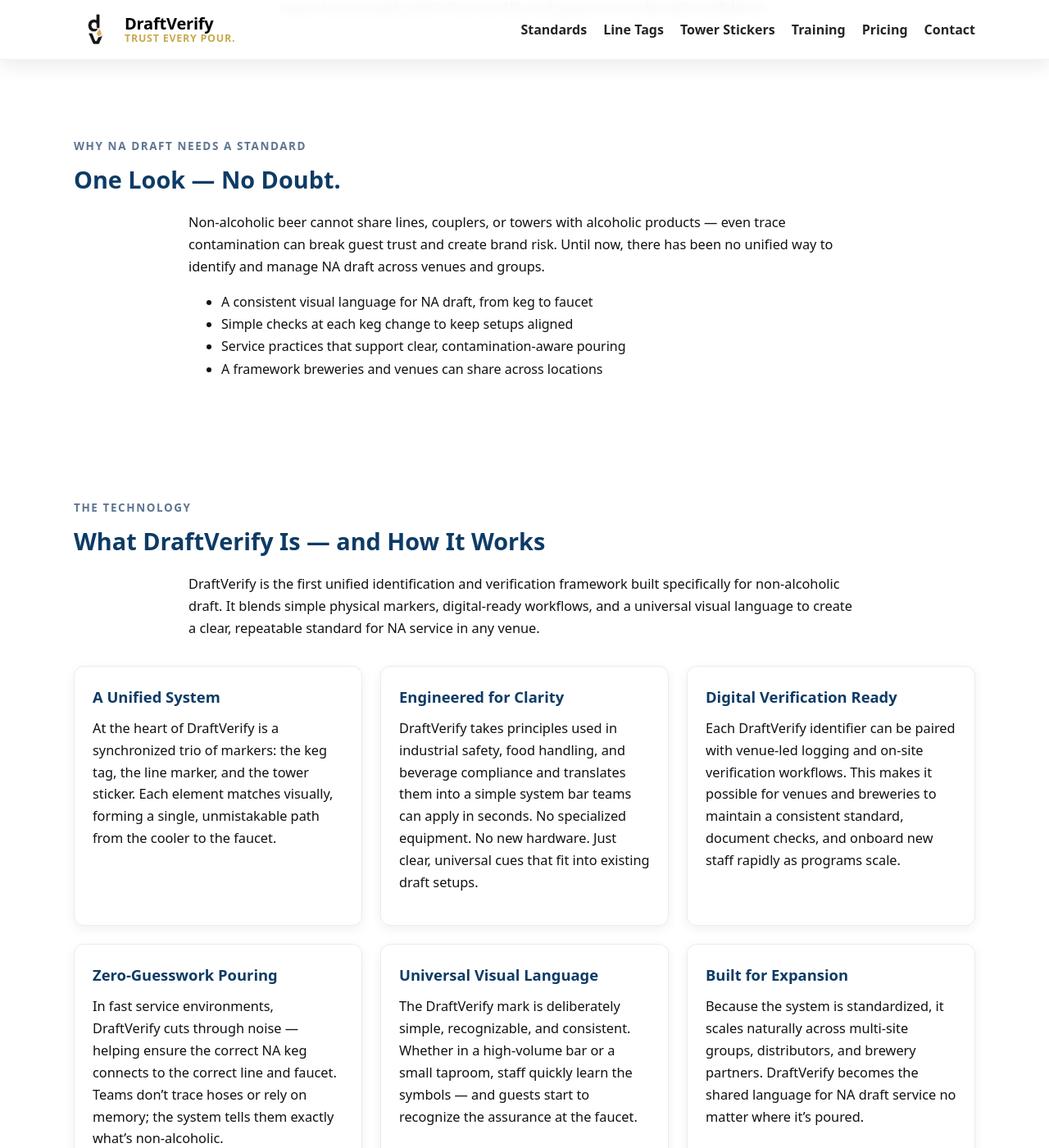
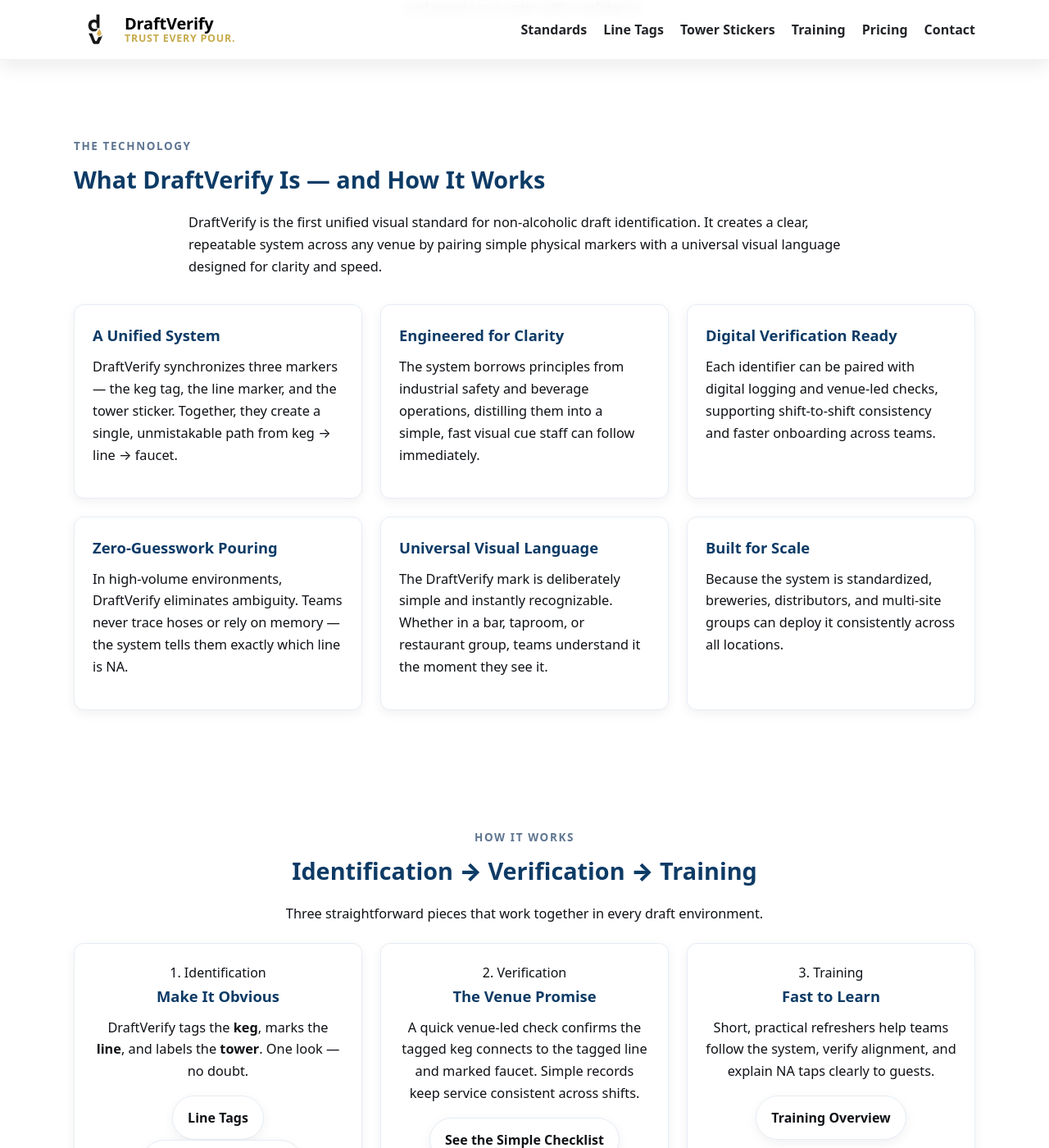
Before and after one commit to draftverify/draftverify.com, a Jekyll site: the page built from index.md, in a window 1280 px wide and 1400 px high, scrolled down 840 px. Shown: the whole window at 82% size. Built offline with Jekyll 4.4.1, drawn with Linux system fonts in a browser that asks for light colours; some of the changed text lies outside the part shown.

Commit message:
Update index.md

```diff
--- a/index.md
+++ b/index.md
@@ -1,7 +1,7 @@
 ---
+title: "DraftVerify — The Global Standard for Non-Alcoholic Draft"
+description: "DraftVerify is the global identification standard for non-alcoholic draft service — giving venues a clear, unified way to mark the NA keg, the NA line, and the NA faucet so teams can trust every pour."
 layout: default
-title: "DraftVerify — The Global Standard for Non-Alcoholic Draft"
-description: "DraftVerify is the global standard for non-alcoholic draft identification and contamination-prevention — providing a consistent visual path from keg to faucet so teams and guests can trust every pour."
 ---
 
 <!-- HERO -->
@@ -10,8 +10,8 @@ description: "DraftVerify is the global standard for non-alcoholic draft identif
     <div class="hero-card reveal">
       <h1>DraftVerify — The Global Standard for Non-Alcoholic Draft</h1>
       <p>
-        DraftVerify is the identification and contamination-prevention standard for non-alcoholic draft — providing a consistent visual path from keg to line to faucet so teams and guests can trust the pour.
-        With one recognizable look at the keg, along the beer line, and on the tower, teams can trace the right line in seconds, even in the middle of busy service.
+        DraftVerify is the identification standard for non-alcoholic draft — giving every venue a clear, consistent way to mark the NA keg, the NA line, and the NA faucet.
+        With one unified visual system from cooler to tower, teams can trace and confirm the correct line in seconds, even during busy service.
       </p>
       <a class="btn gold" href="{{ '/standards/' | relative_url }}">Read the DraftVerify Standard</a>
     </div>
@@ -21,65 +21,44 @@ description: "DraftVerify is the global standard for non-alcoholic draft identif
 <!-- WHAT & WHY -->
 <section class="section center" id="why">
   <div class="container">
-    <div class="kicker">What &amp; Why</div>
+    <div class="kicker">What & Why</div>
     <h2 class="h2">Clarity for Teams. Confidence for Guests.</h2>
     <p style="max-width:820px;margin:0 auto">
-      DraftVerify is the global identification and verification standard for non-alcoholic draft.
-      It removes guesswork during busy service by providing a clear, recognizable mark from the cooler to the faucet — so teams know exactly which lines are NA, and guests can order with confidence.
+      Non-alcoholic draft needs unmistakable identification. DraftVerify provides a single, recognizable mark from the keg in the cooler, along the beer line, and at the faucet — so teams know exactly which line is NA, and guests can order with confidence.
     </p>
   </div>
 </section>
 
-<!-- WHY NA NEEDS A STANDARD -->
-<section class="section" id="standard">
-  <div class="container">
-    <div class="kicker center">Why NA Draft Needs a Standard</div>
-    <h2 class="h2 center">One Look — No Doubt.</h2>
-    <p style="max-width:820px;margin:0 auto">
-      Non-alcoholic beer cannot share lines, couplers, or towers with alcoholic products — even trace contamination can break guest trust and create brand risk.
-      Until now, there has been no unified way to identify and manage NA draft across venues and groups.
-    </p>
-    <ul style="max-width:820px;margin:16px auto 0;line-height:1.7">
-      <li>A consistent visual language for NA draft, from keg to faucet</li>
-      <li>Simple checks at each keg change to keep setups aligned</li>
-      <li>Service practices that support clear, contamination-aware pouring</li>
-      <li>A framework breweries and venues can share across locations</li>
-    </ul>
-  </div>
-</section>
-
-<!-- TECHNOLOGY / WHAT IT IS -->
-<section class="section" id="tech">
+<!-- THE TECHNOLOGY -->
+<section class="section" id="technology">
   <div class="container">
     <div class="kicker center">The Technology</div>
     <h2 class="h2 center">What DraftVerify Is — and How It Works</h2>
     <p style="max-width:820px;margin:0 auto">
-      DraftVerify is the first unified identification and verification framework built specifically for non-alcoholic draft.
-      It blends simple physical markers, digital-ready workflows, and a universal visual language to create a clear, repeatable standard for NA service in any venue.
+      DraftVerify is the first unified visual standard for non-alcoholic draft identification.
+      It creates a clear, repeatable system across any venue by pairing simple physical markers with a universal visual language designed for clarity and speed.
     </p>
 
     <div class="grid cols-3" style="margin-top:32px">
       <div class="card reveal">
         <h3>A Unified System</h3>
         <p>
-          At the heart of DraftVerify is a synchronized trio of markers: the keg tag, the line marker, and the tower sticker.
-          Each element matches visually, forming a single, unmistakable path from the cooler to the faucet.
+          DraftVerify synchronizes three markers — the keg tag, the line marker, and the tower sticker.
+          Together, they create a single, unmistakable path from keg → line → faucet.
         </p>
       </div>
 
       <div class="card reveal">
         <h3>Engineered for Clarity</h3>
         <p>
-          DraftVerify takes principles used in industrial safety, food handling, and beverage compliance and translates them into a simple system bar teams can apply in seconds.
-          No specialized equipment. No new hardware. Just clear, universal cues that fit into existing draft setups.
+          The system borrows principles from industrial safety and beverage operations, distilling them into a simple, fast visual cue staff can follow immediately.
         </p>
       </div>
 
       <div class="card reveal">
         <h3>Digital Verification Ready</h3>
         <p>
-          Each DraftVerify identifier can be paired with venue-led logging and on-site verification workflows.
-          This makes it possible for venues and breweries to maintain a consistent standard, document checks, and onboard new staff rapidly as programs scale.
+          Each identifier can be paired with digital logging and venue-led checks, supporting shift-to-shift consistency and faster onboarding across teams.
         </p>
       </div>
     </div>
@@ -88,48 +67,47 @@ description: "DraftVerify is the global standard for non-alcoholic draft identif
       <div class="card reveal">
         <h3>Zero-Guesswork Pouring</h3>
         <p>
-          In fast service environments, DraftVerify cuts through noise — helping ensure the correct NA keg connects to the correct line and faucet.
-          Teams don’t trace hoses or rely on memory; the system tells them exactly what’s non-alcoholic.
+          In high-volume environments, DraftVerify eliminates ambiguity.
+          Teams never trace hoses or rely on memory — the system tells them exactly which line is NA.
         </p>
       </div>
 
       <div class="card reveal">
         <h3>Universal Visual Language</h3>
         <p>
-          The DraftVerify mark is deliberately simple, recognizable, and consistent.
-          Whether in a high-volume bar or a small taproom, staff quickly learn the symbols — and guests start to recognize the assurance at the faucet.
+          The DraftVerify mark is deliberately simple and instantly recognizable.
+          Whether in a bar, taproom, or restaurant group, teams understand it the moment they see it.
         </p>
       </div>
 
       <div class="card reveal">
-        <h3>Built for Expansion</h3>
+        <h3>Built for Scale</h3>
         <p>
-          Because the system is standardized, it scales naturally across multi-site groups, distributors, and brewery partners.
-          DraftVerify becomes the shared language for NA draft service no matter where it’s poured.
+          Because the system is standardized, breweries, distributors, and multi-site groups can deploy it consistently across all locations.
         </p>
       </div>
     </div>
   </div>
 </section>
 
-<!-- FRAMEWORK -->
+<!-- HOW IT WORKS -->
 <section class="section center" id="framework">
   <div class="container">
     <div class="kicker">How It Works</div>
     <h2 class="h2">Identification → Verification → Training</h2>
-    <p>Three straightforward pieces that work together in any venue size.</p>
+    <p>Three straightforward pieces that work together in every draft environment.</p>
 
     <div class="grid cols-3" style="margin-top:22px">
       <div class="card reveal">
         <div class="chip">1. Identification</div>
         <h3>Make It Obvious</h3>
         <p>
-          DraftVerify line tags on the <strong>keg</strong>, markers on the <strong>beer line</strong>, and the holographic <strong>tower sticker</strong> at the faucet.
+          DraftVerify tags the <strong>keg</strong>, marks the <strong>line</strong>, and labels the <strong>tower</strong>.
           One look — no doubt.
         </p>
         <div style="margin-top:8px">
-          <a class="btn ghost" href="{{ '/line-tags/' | relative_url }}" aria-label="View Line Tags">Line Tags</a>
-          <a class="btn ghost" href="{{ '/tower-stickers/' | relative_url }}" style="margin-left:10px" aria-label="View Holographic Sticker">Holographic Sticker</a>
+          <a class="btn ghost" href="{{ '/line-tags/' | relative_url }}">Line Tags</a>
+          <a class="btn ghost" href="{{ '/tower-stickers/' | relative_url }}" style="margin-left:10px">Holographic Sticker</a>
         </div>
       </div>
 
@@ -137,11 +115,11 @@ description: "DraftVerify is the global standard for non-alcoholic draft identif
         <div class="chip">2. Verification</div>
         <h3>The Venue Promise</h3>
         <p>
-          A simple venue-led check: confirm the tagged keg connects to the tagged line and the marked faucet.
-          Light-touch records help teams keep things consistent across shifts and keg changes.
+          A quick venue-led check confirms the tagged keg connects to the tagged line and marked faucet.
+          Simple records keep service consistent across shifts.
         </p>
         <div style="margin-top:8px">
-          <a class="btn ghost" href="{{ '/standards/' | relative_url }}" aria-label="See the Simple Checklist">See the Simple Checklist</a>
+          <a class="btn ghost" href="{{ '/standards/' | relative_url }}">See the Simple Checklist</a>
         </div>
       </div>
 
@@ -149,10 +127,10 @@ description: "DraftVerify is the global standard for non-alcoholic draft identif
         <div class="chip">3. Training</div>
         <h3>Fast to Learn</h3>
         <p>
-          Short, practical refreshers for bar teams: how to follow the tags, what to check before service, and how to explain NA taps to guests in a way that builds trust.
+          Short, practical refreshers help teams follow the system, verify alignment, and explain NA taps clearly to guests.
         </p>
         <div style="margin-top:8px">
-          <a class="btn ghost" href="{{ '/training/' | relative_url }}" aria-label="View Training Overview">Training Overview</a>
+          <a class="btn ghost" href="{{ '/training/' | relative_url }}">Training Overview</a>
         </div>
       </div>
     </div>
@@ -190,38 +168,29 @@ description: "DraftVerify is the global standard for non-alcoholic draft identif
     <div class="grid cols-3" style="margin-top:22px">
       <div class="card reveal">
         <h3>Non-Alcoholic Beer</h3>
-        <p>The core use case for DraftVerify. Clear tags and the holographic tower mark help keep NA and alcoholic lines distinct.</p>
+        <p>The core use case. Clear tags and the tower mark keep NA and alcoholic lines distinct.</p>
       </div>
       <div class="card reveal">
         <h3>Kombucha</h3>
-        <p>Use the same look and flow: tag the keg, mark the line, show the sticker at the faucet.</p>
+        <p>Use the same standardized flow: tag the keg, mark the line, label the faucet.</p>
       </div>
       <div class="card reveal">
         <h3>Nitro Coffee</h3>
-        <p>Consistent identification helps teams handle nitrogen taps with the same clarity guests expect.</p>
+        <p>Consistent identification helps teams manage nitrogen taps with clarity guests expect.</p>
       </div>
     </div>
   </div>
 </section>
 
-<!-- WHO IT'S FOR -->
+<!-- WHO IT’S FOR -->
 <section class="section" id="audiences" style="background:#f7f9fc">
   <div class="container">
     <div class="kicker center">Who It’s For</div>
     <h2 class="h2 center">From Independent Bars to Multi-Site Groups</h2>
     <div class="grid cols-3" style="margin-top:22px">
-      <div class="card reveal">
-        <h3>Bars &amp; Restaurants</h3>
-        <p>Make NA taps easy to spot, easy to explain, and easy to serve.</p>
-      </div>
-      <div class="card reveal">
-        <h3>Breweries &amp; Taprooms</h3>
-        <p>Protect NA products with the same clarity and consistency as any other pour.</p>
-      </div>
-      <div class="card reveal">
-        <h3>Distributors &amp; Groups</h3>
-        <p>Roll out a recognizable standard guests will trust across locations.</p>
-      </div>
+      <div class="card reveal"><h3>Bars & Restaurants</h3><p>Make NA taps easy to identify, easy to explain, and easy to serve.</p></div>
+      <div class="card reveal"><h3>Breweries & Taprooms</h3><p>Present NA offerings with clarity and confidence.</p></div>
+      <div class="card reveal"><h3>Distributors & Groups</h3><p>Roll out a recognizable standard guests will trust across all locations.</p></div>
     </div>
   </div>
 </section>
@@ -233,7 +202,7 @@ description: "DraftVerify is the global standard for non-alcoholic draft identif
     <h2 class="h2 center">Simple. Recognizable. Consistent.</h2>
     <p style="max-width:820px;margin:0 auto">
       DraftVerify avoids complexity. The same look appears in the cooler, along the line, and on the tower.
-      Teams learn it fast. Guests recognize it instantly. That’s the value of a global standard.
+      Teams learn it fast. Guests recognize it instantly.
     </p>
   </div>
 </section>
@@ -257,31 +226,31 @@ description: "DraftVerify is the global standard for non-alcoholic draft identif
 <!-- FAQ SCHEMA -->
 <script type="application/ld+json">
 {
-  "@context": "https://schema.org",
-  "@type": "FAQPage",
-  "mainEntity": [
+  "@context":"https://schema.org",
+  "@type":"FAQPage",
+  "mainEntity":[
     {
-      "@type": "Question",
-      "name": "What is DraftVerify?",
-      "acceptedAnswer": {
-        "@type": "Answer",
-        "text": "DraftVerify is the global identification and contamination-prevention standard for non-alcoholic draft — providing a consistent look from keg to faucet so teams and guests can trust the pour."
+      "@type":"Question",
+      "name":"What is DraftVerify?",
+      "acceptedAnswer":{
+        "@type":"Answer",
+        "text":"DraftVerify is the global identification standard for non-alcoholic draft — a unified way to mark the keg, the line, and the faucet so teams always know which line is NA."
       }
     },
     {
-      "@type": "Question",
-      "name": "How does DraftVerify help my team?",
-      "acceptedAnswer": {
-        "@type": "Answer",
-        "text": "DraftVerify removes guesswork. Staff follow the tag on the keg, the marker on the line, and the holographic sticker at the faucet. Checks are quick and consistent across shifts."
+      "@type":"Question",
+      "name":"How does DraftVerify help my team?",
+      "acceptedAnswer":{
+        "@type":"Answer",
+        "text":"DraftVerify removes guesswork. Staff follow the tag on the keg, the marker on the line, and the holographic sticker at the faucet for quick, reliable checks across shifts."
       }
     },
     {
-      "@type": "Question",
-      "name": "Do I need special equipment or audits?",
-      "acceptedAnswer": {
-        "@type": "Answer",
-        "text": "No. DraftVerify is venue-led and works with standard draft setups. The focus is clear identification and simple practices your team can maintain."
+      "@type":"Question",
+      "name":"Do I need special equipment or audits?",
+      "acceptedAnswer":{
+        "@type":"Answer",
+        "text":"No. DraftVerify works with standard draft setups. It is venue-led and designed to fit naturally into existing service workflows."
       }
     }
   ]
```
Also changed, not shown: other parts of index.md (+3 -3 lines).
